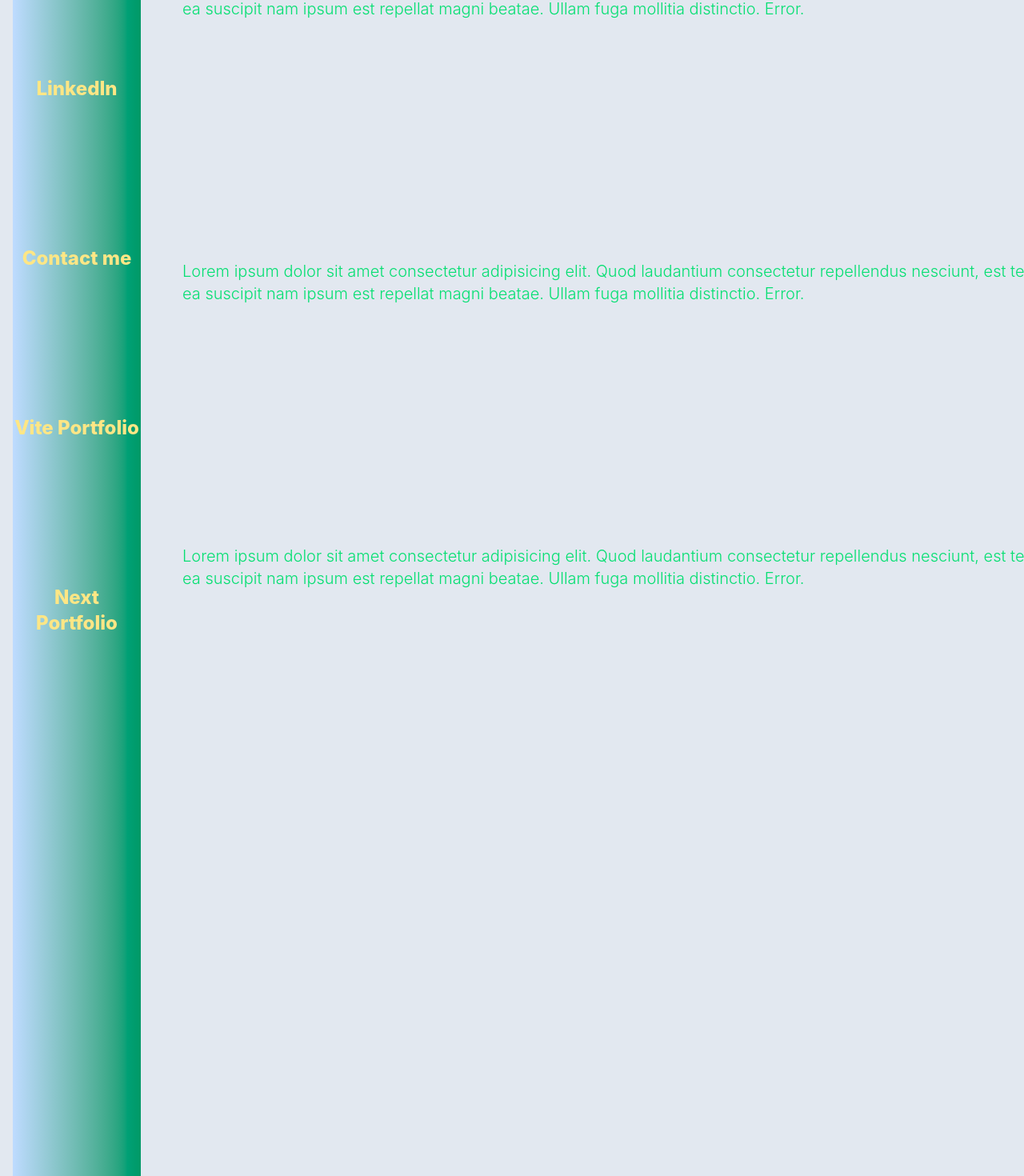
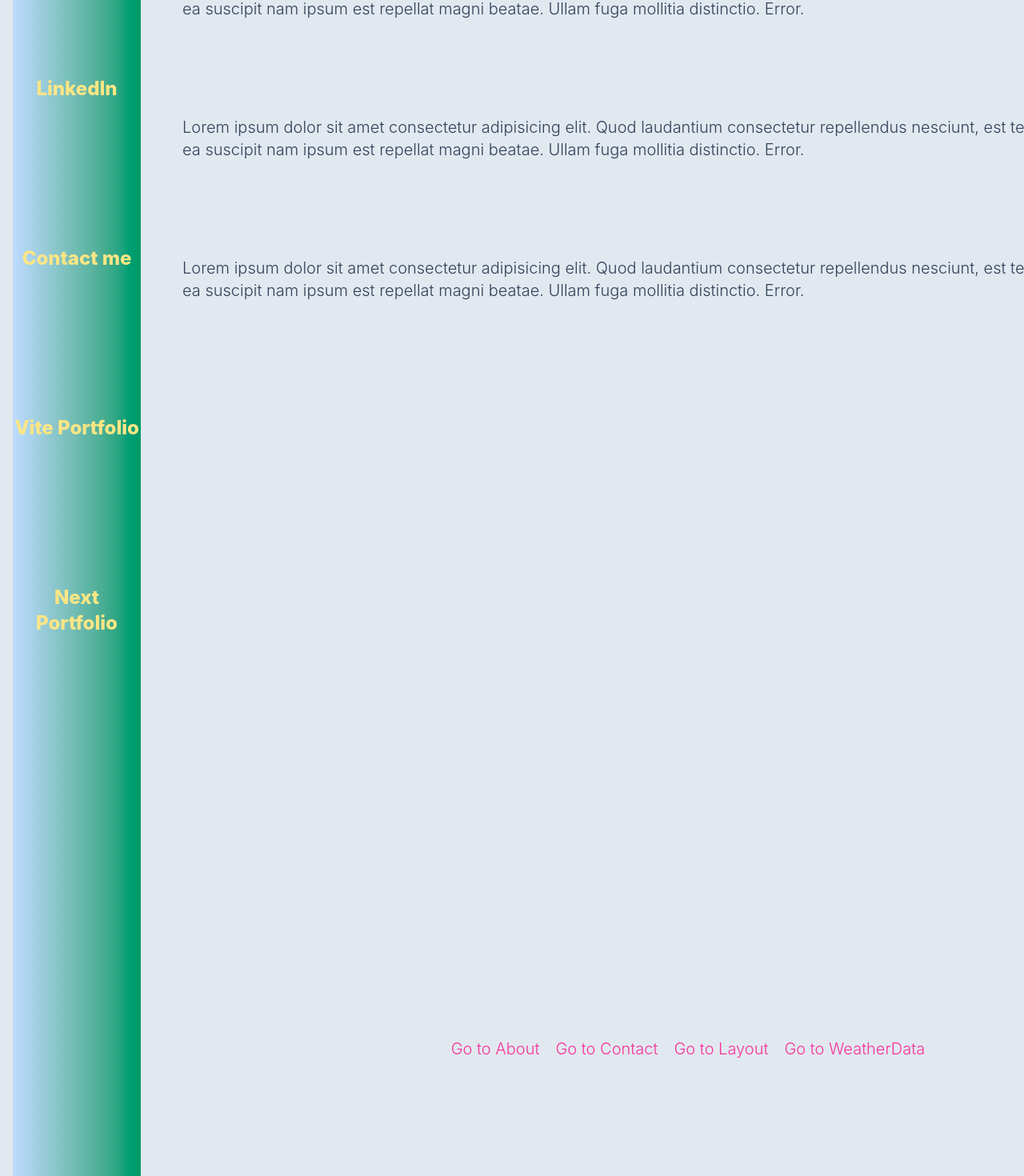
Before and after one commit to sonu-cyber/vite-react-testp, a React (Vite) app: page / in a window 1280 px wide. Shown: the part 409-1879 px from the top of the page at 80% size. Built offline with nearby package versions, Linux system fonts and the light colour scheme.

Commit message:
Modified pages folder files

```diff
--- a/src/components/WeatherData.tsx
+++ b/src/components/WeatherData.tsx
@@ -91,7 +91,7 @@ export default function WeatherData() {
       <p>Today's Date:{date}</p>
       <p>Current Time:{time}</p>
       {weatherData && <WeatherItem weatherData={weatherData} />}
-      <div className=" flex flex-row grow text-left xs:text-[15px] pl-0 ml-0 gap-5 mt-400 text-pink-500 sm:md:text-lg lg:xl:text-xl 2xl:text-2xl">
+      <div className=" flex flex-row grow text-left xs:text-[15px] pl-0 ml-0 gap-5 mt-200 text-pink-500 sm:md:text-lg lg:xl:text-xl 2xl:text-2xl">
         <Link to="/">
           <p className="hover:text-2xl duration-300 ease-in  hover:text-emerald-400 ">
             Go to Home{" "}
--- a/src/pages/About.tsx
+++ b/src/pages/About.tsx
@@ -221,7 +221,7 @@ export default function About() {
             ))}
         </div>
         <br />
-        <div className=" flex flex-row grow text-left xs:text-[15px] pl-0 ml-0 gap-5 mt-400 text-pink-500 sm:md:text-lg lg:xl:text-xl 2xl:text-2xl">
+        <div className=" flex flex-row grow text-left xs:text-[15px] pl-0 ml-0 gap-5 mt-200 text-pink-500 sm:md:text-lg lg:xl:text-xl 2xl:text-2xl">
           <Link to="/">
             <p className="hover:text-2xl duration-300 ease-in  hover:text-emerald-400 ">
               Go to Home{" "}
@@ -239,6 +239,11 @@ export default function About() {
               Go to Layout
             </p>
           </Link>
+          <Link className="" to="/weatherData">
+            <p className="hover:text-2xl duration-300 ease-in hover:text-emerald-400">
+              Go to WeatherData
+            </p>
+          </Link>
         </div>
       </div>
     </div>
--- a/src/pages/Contact.tsx
+++ b/src/pages/Contact.tsx
@@ -9,7 +9,7 @@ export default function Contact() {
         Contact Page
       </h1>
       <div className="flex flex-col items-start text-left mt-30 pl-2 ml-2 text-[14px] min-w-60 sm:mx-auto sm:justify-center sm:items-center sm:text-lg sm:md:w-dvw md:justify-center md:items-center md:text-xl lg:justify-center lg:items-center lg:text-2xl lg:xl:2xl:w-dvw xl:justify-center xl:items-center xl:text-2xl 2xl:mx-auto 2xl:place-items-center 2xl:text-4xl 2xl:justify-center 2xl:text-left">
-        <section className="flex min-w-80 px-2 text-left text-wrap mb-30 sm:text-xl sm:text-orange-400 sm:mx-auto sm:md:lg:xl:2xl:text-wrap sm:overflow-auto sm:md:w-dvw  sm:md:text-left sm:md:mx-2 sm:md:px-2 sm:md:text-wrap lg:xl:2xl:text-left lg:xl:2xl:w-dvw">
+        <section className="flex min-w-80 px-2 text-left text-wrap mb-30 sm:text-xl sm:mx-auto sm:md:lg:xl:2xl:text-wrap sm:overflow-auto sm:md:w-dvw  sm:md:text-left sm:md:mx-2 sm:md:px-2 sm:md:text-wrap lg:xl:2xl:text-left lg:xl:2xl:w-dvw">
           We will use React Query to fetch data fro posts stored in a json file
           in the data folder.
         </section>
@@ -20,19 +20,19 @@ export default function Contact() {
           Fetch Posts using React Query!
         </Link>
         ;
-        <section className="flex min-w-80 px-2 text-left text-wrap mb-30 sm:text-xl sm:text-orange-400 sm:mx-auto sm:md:lg:xl:2xl:text-wrap sm:overflow-auto sm:md:w-dvw  sm:md:text-left sm:md:mx-2 sm:md:px-2 sm:md:text-wrap lg:xl:2xl:text-left lg:xl:2xl:w-dvw">
+        <section className="flex min-w-80 px-2 text-left text-wrap mb-30 sm:text-xl sm:mx-auto sm:md:lg:xl:2xl:text-wrap sm:overflow-auto sm:md:w-dvw  sm:md:text-left sm:md:mx-2 sm:md:px-2 sm:md:text-wrap lg:xl:2xl:text-left lg:xl:2xl:w-dvw">
           Lorem ipsum dolor sit amet consectetur adipisicing elit. Quod
           laudantium consectetur repellendus nesciunt, est tempore! Maiores eius
           ea suscipit nam ipsum est repellat magni beatae. Ullam fuga mollitia
           distinctio. Error.
         </section>{" "}
-        <section className="flex min-w-80 px-2 text-left text-wrap mb-30 sm:text-xl sm:text-orange-400 sm:mx-auto sm:md:lg:xl:2xl:text-wrap sm:overflow-auto sm:md:w-dvw  sm:md:text-left sm:md:mx-2 sm:md:px-2 sm:md:text-wrap lg:xl:2xl:text-left lg:xl:2xl:w-dvw">
+        <section className="flex min-w-80 px-2 text-left text-wrap mb-30 sm:text-xl sm:mx-auto sm:md:lg:xl:2xl:text-wrap sm:overflow-auto sm:md:w-dvw  sm:md:text-left sm:md:mx-2 sm:md:px-2 sm:md:text-wrap lg:xl:2xl:text-left lg:xl:2xl:w-dvw">
           Lorem ipsum dolor sit amet consectetur adipisicing elit. Quod
           laudantium consectetur repellendus nesciunt, est tempore! Maiores eius
           ea suscipit nam ipsum est repellat magni beatae. Ullam fuga mollitia
           distinctio. Error.
         </section>{" "}
-        <div className=" flex flex-row grow text-left xs:text-[15px] pl-0 ml-0 gap-5 mt-400 text-pink-500 sm:md:text-lg lg:xl:text-xl 2xl:text-2xl">
+        <div className=" flex flex-row grow text-left xs:text-[15px] pl-0 ml-0 gap-5 mt-200 text-pink-500 sm:md:text-lg lg:xl:text-xl 2xl:text-2xl">
           <Link to="/">
             <p className="hover:text-2xl duration-300 ease-in  hover:text-emerald-400 ">
               Go to Home{" "}
@@ -48,6 +48,11 @@ export default function Contact() {
               Go to Layout
             </p>
           </Link>
+          <Link className="" to="/weatherData">
+            <p className="hover:text-2xl duration-300 ease-in  hover:text-emerald-400 ">
+              Go to WeatherData
+            </p>
+          </Link>
         </div>
       </div>
     </div>
--- a/src/pages/Home.tsx
+++ b/src/pages/Home.tsx
@@ -8,25 +8,25 @@ export default function Home() {
         Home Page
       </h1>
       <div className="flex flex-col items-start text-left mt-30 pl-2 ml-2 text-[12px] min-w-60 sm:mx-auto sm:justify-center sm:items-center sm:text-lg sm:md:w-dvw md:justify-center md:items-center md:text-xl lg:justify-center lg:items-center lg:text-2xl lg:xl:2xl:w-dvw xl:justify-center xl:items-center xl:text-2xl 2xl:mx-auto 2xl:place-items-center 2xl:text-4xl 2xl:justify-center 2xl:text-left">
-        <section className="flex min-w-80 px-2 text-left text-wrap mb-75 sm:text-xl sm:text-green-400 sm:mx-auto sm:md:lg:xl:2xl:text-wrap sm:overflow-auto sm:md:w-dvw  sm:md:text-left sm:md:mx-2 sm:md:px-2 sm:md:text-wrap lg:xl:2xl:text-left lg:xl:2xl:w-dvw">
+        <section className="flex min-w-80 px-2 text-left text-wrap mb-30 sm:text-xl sm:mx-auto sm:md:lg:xl:2xl:text-wrap sm:overflow-auto sm:md:w-dvw  sm:md:text-left sm:md:mx-2 sm:md:px-2 sm:md:text-wrap lg:xl:2xl:text-left lg:xl:2xl:w-dvw">
           Lorem ipsum dolor sit amet consectetur adipisicing elit. Quod
           laudantium consectetur repellendus nesciunt, est tempore! Maiores eius
           ea suscipit nam ipsum est repellat magni beatae. Ullam fuga mollitia
           distinctio. Error.
         </section>{" "}
-        <section className="flex min-w-80 px-2 text-left text-wrap mb-75 sm:text-xl sm:text-green-400 sm:mx-auto sm:md:lg:xl:2xl:text-wrap sm:overflow-auto sm:md:w-dvw  sm:md:text-left sm:md:mx-2 sm:md:px-2 sm:md:text-wrap lg:xl:2xl:text-left lg:xl:2xl:w-dvw">
+        <section className="flex min-w-80 px-2 text-left text-wrap mb-30 sm:text-xl sm:mx-auto sm:md:lg:xl:2xl:text-wrap sm:overflow-auto sm:md:w-dvw  sm:md:text-left sm:md:mx-2 sm:md:px-2 sm:md:text-wrap lg:xl:2xl:text-left lg:xl:2xl:w-dvw">
           Lorem ipsum dolor sit amet consectetur adipisicing elit. Quod
           laudantium consectetur repellendus nesciunt, est tempore! Maiores eius
           ea suscipit nam ipsum est repellat magni beatae. Ullam fuga mollitia
           distinctio. Error.
         </section>{" "}
-        <section className="flex min-w-80 px-2 text-left text-wrap mb-75 sm:text-xl sm:text-green-400 sm:mx-auto sm:md:lg:xl:2xl:text-wrap sm:overflow-auto sm:md:w-dvw  sm:md:text-left sm:md:mx-2 sm:md:px-2 sm:md:text-wrap lg:xl:2xl:text-left lg:xl:2xl:w-dvw">
+        <section className="flex min-w-80 px-2 text-left text-wrap mb-30 sm:text-xl sm:mx-auto sm:md:lg:xl:2xl:text-wrap sm:overflow-auto sm:md:w-dvw  sm:md:text-left sm:md:mx-2 sm:md:px-2 sm:md:text-wrap lg:xl:2xl:text-left lg:xl:2xl:w-dvw">
           Lorem ipsum dolor sit amet consectetur adipisicing elit. Quod
           laudantium consectetur repellendus nesciunt, est tempore! Maiores eius
           ea suscipit nam ipsum est repellat magni beatae. Ullam fuga mollitia
           distinctio. Error.
         </section>{" "}
-        <div className=" flex flex-row grow text-left xs:text-[15px] pl-0 ml-0 gap-5 mt-400 text-pink-500 sm:md:text-lg lg:xl:text-xl 2xl:text-2xl">
+        <div className=" flex flex-row grow text-left xs:text-[15px] pl-0 ml-0 gap-5 mt-200 text-pink-500 sm:md:text-lg lg:xl:text-xl 2xl:text-2xl">
           <Link to="/about">
             <p className="hover:text-2xl duration-300 ease-in  hover:text-emerald-400 ">
               Go to About
@@ -42,18 +42,12 @@ export default function Home() {
               Go to Layout
             </p>
           </Link>
+          <Link className="" to="/weatherData">
+            <p className="hover:text-2xl duration-300 ease-in  hover:text-emerald-400 ">
+              Go to WeatherData
+            </p>
+          </Link>
         </div>
-        {/*  <div className=" mt-400 border border-amber-600">
-        <Link className={styles.linkAbout} to="/about">
-          <p>Go to About</p>
-        </Link>
-        <Link className={styles.linkContact} to="/contact">
-          <p>Go to Contact</p>
-        </Link>
-        <Link className={styles.linkLayout} to="/about">
-          <p>Go to Layout</p>
-        </Link>
-      </div> */}
       </div>
     </div>
   );
--- a/src/pages/Layout.tsx
+++ b/src/pages/Layout.tsx
@@ -83,24 +83,24 @@ export default function Layout() {
         </div>
       </div>
       <div className="flex flex-col items-start text-left pl-2 ml-2 mt-30 text-[14px] min-w-60 sm:mx-auto sm:justify-center sm:items-center sm:text-lg sm:md:w-dvw md:justify-center md:items-center md:text-xl lg:justify-center lg:items-center lg:text-2xl lg:xl:2xl:w-dvw xl:justify-center xl:items-center xl:text-2xl 2xl:mx-auto 2xl:place-items-center 2xl:text-4xl 2xl:justify-center 2xl:text-left">
-        <section className="flex min-w-80 px-2 text-left text-wrap mb-75 sm:text-xl sm:text-slate-600 sm:mx-auto sm:md:lg:xl:2xl:text-wrap sm:overflow-auto sm:md:w-dvw  sm:md:text-left sm:md:mx-2 sm:md:px-2 sm:md:text-wrap lg:xl:2xl:text-left lg:xl:2xl:w-dvw">
+        <section className="flex min-w-80 px-2 text-left text-wrap mb-30 sm:text-xl sm:text-slate-600 sm:mx-auto sm:md:lg:xl:2xl:text-wrap sm:overflow-auto sm:md:w-dvw  sm:md:text-left sm:md:mx-2 sm:md:px-2 sm:md:text-wrap lg:xl:2xl:text-left lg:xl:2xl:w-dvw">
           I have tried to use images with grid in TailwindCss. The images are
           stacked in 2 columns with a gap-6.
         </section>{" "}
-        <section className="flex min-w-80 px-2 text-left text-wrap mb-75 sm:text-xl sm:text-slate-600 sm:mx-auto sm:md:lg:xl:2xl:text-wrap sm:overflow-auto sm:md:w-dvw  sm:md:text-left sm:md:mx-2 sm:md:px-2 sm:md:text-wrap lg:xl:2xl:text-left lg:xl:2xl:w-dvw">
+        <section className="flex min-w-80 px-2 text-left text-wrap mb-30 sm:text-xl sm:text-slate-600 sm:mx-auto sm:md:lg:xl:2xl:text-wrap sm:overflow-auto sm:md:w-dvw  sm:md:text-left sm:md:mx-2 sm:md:px-2 sm:md:text-wrap lg:xl:2xl:text-left lg:xl:2xl:w-dvw">
           The above is a grid of Jungle Animals. The grid is responsive and will
           adjust to the screen size. The images are of high quality and are
           sourced from Unsplash. The grid is designed to be visually appealing
           and easy to navigate. The text below the images provides a brief
           description of the grid and its contents.
         </section>{" "}
-        <section className="flex min-w-80 px-2 text-left text-wrap mb-75 sm:text-xl sm:text-slate-600 sm:mx-auto sm:md:lg:xl:2xl:text-wrap sm:overflow-auto sm:md:w-dvw  sm:md:text-left sm:md:mx-2 sm:md:px-2 sm:md:text-wrap lg:xl:2xl:text-left lg:xl:2xl:w-dvw">
+        <section className="flex min-w-80 px-2 text-left text-wrap mb-30 sm:text-xl sm:text-slate-600 sm:mx-auto sm:md:lg:xl:2xl:text-wrap sm:overflow-auto sm:md:w-dvw  sm:md:text-left sm:md:mx-2 sm:md:px-2 sm:md:text-wrap lg:xl:2xl:text-left lg:xl:2xl:w-dvw">
           Lorem ipsum dolor sit amet consectetur adipisicing elit. Quod
           laudantium consectetur repellendus nesciunt, est tempore! Maiores eius
           ea suscipit nam ipsum est repellat magni beatae. Ullam fuga mollitia
           distinctio. Error.
         </section>{" "}
-        <div className=" flex flex-row grow text-left xs:text-[15px] pl-0 ml-0 gap-5 mt-400 text-pink-500 sm:md:text-lg lg:xl:text-xl 2xl:text-2xl">
+        <div className=" flex flex-row grow text-left xs:text-[15px] pl-0 ml-0 gap-5 mt-200 text-pink-500 sm:md:text-lg lg:xl:text-xl 2xl:text-2xl">
           <Link to="/">
             <p className="hover:text-2xl duration-300 ease-in  hover:text-emerald-400 ">
               Go to Home
@@ -116,6 +116,11 @@ export default function Layout() {
               Go to Contact
             </p>
           </Link>
+          <Link to="/weatherData">
+            <p className="hover:text-2xl duration-300 ease-in  hover:text-emerald-400 ">
+              Go to WeatherData
+            </p>
+          </Link>
         </div>
       </div>
     </div>
```
